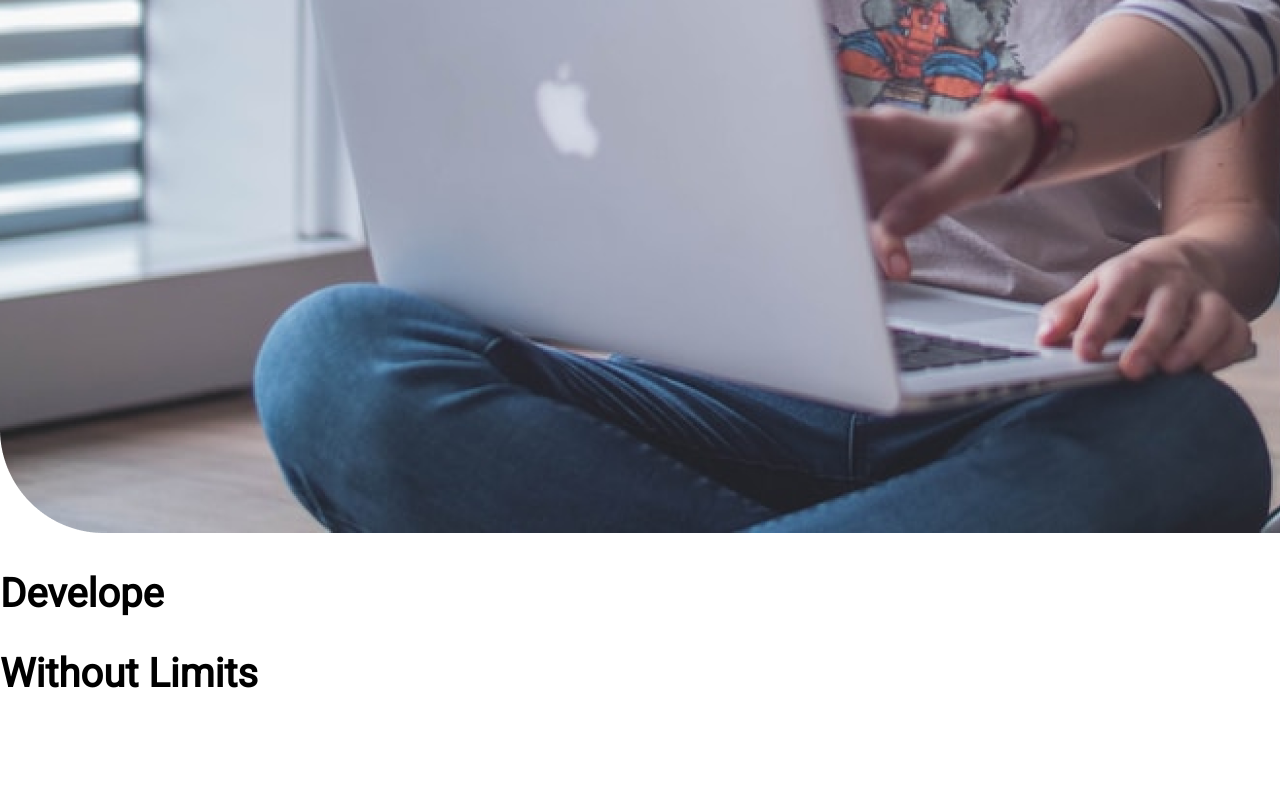
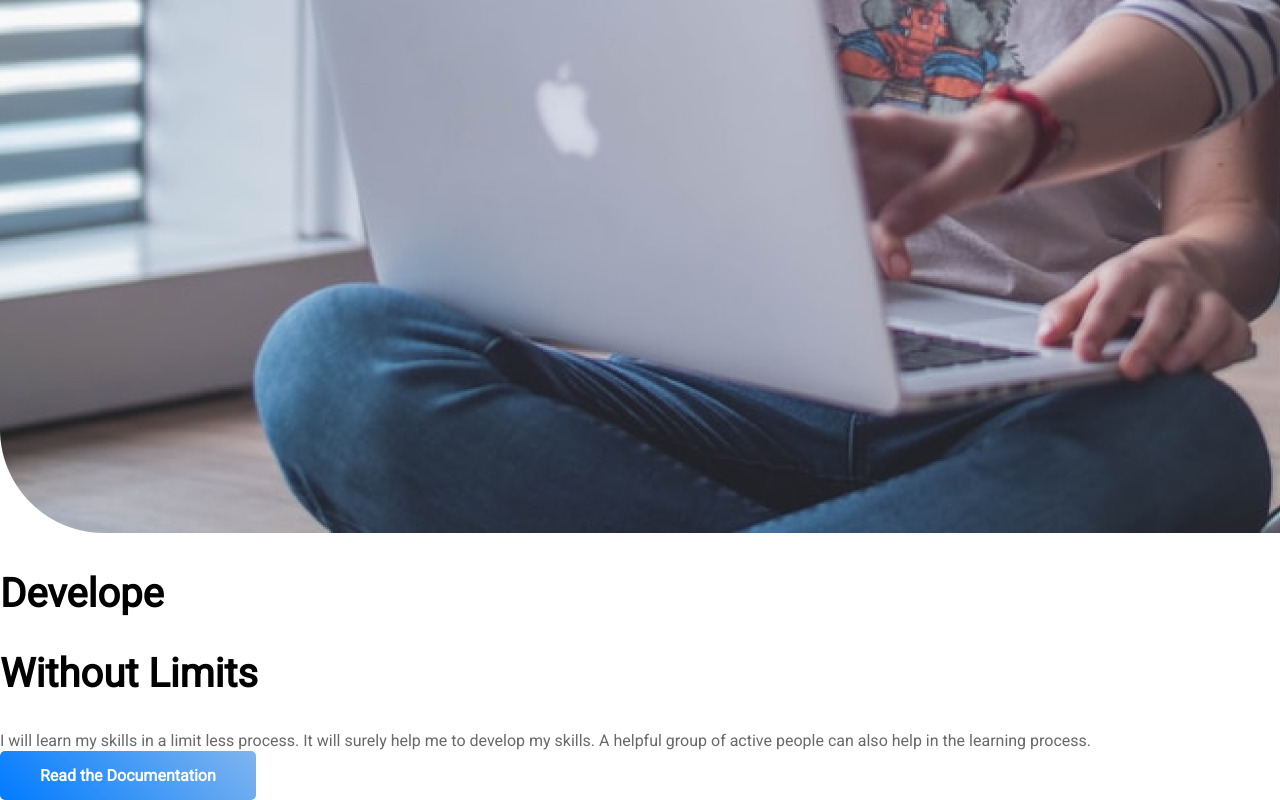
Before and after one commit to mabrur007/mission-2022, a plain HTML site: page index.html in a window 1280 px wide. Shown: the part 1960-2760 px from the top of the page. Before the commit the page ends 2691 px from the top, so only its background shows below. Drawn offline with Linux system fonts and the light colour scheme.

Commit message:
section two content added

```diff
--- a/index.html
+++ b/index.html
@@ -84,6 +84,12 @@
         <div>
             <h2>Develope</h2>
             <h2>Without Limits</h2>
+            <p>
+                I will learn my skills in a limit less process. It will surely help me to
+                develop my skills. A helpful group of active people can also help in the
+                learning process.
+            </p>
+            <a href="#" class="btn-style">Read the Documentation</a>
         </div>
     </section>
     <!-- Section three ends here -->
```
